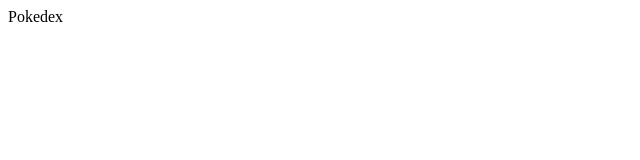
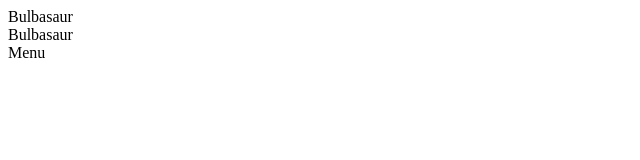
Before and after one commit to mikekoscinski/pokedex, a React (Create React App) app in the folder view/: page / in a window 1280 px wide. Shown: the top 160 px of the page, without its empty margins (0-640 px from the left). Built offline with nearby package versions, Linux system fonts and the light colour scheme.

Commit message:
Create entry and entry-list React components

```diff
--- a/view/src/App.js
+++ b/view/src/App.js
@@ -1,11 +1,17 @@
-import React from "react";
+import React, { useState } from "react";
+import Index from "./entry-list";
 
 function App() {
+  const [entries, setEntries] = useState(['Bulbasaur', 'Ivysaur']);
+
   return (
-    <div>
-      Pokedex
-    </div>
+    <>
+      <Index entries={entries}/>
+      <div>Menu</div>
+    </>
   );
 }
 
+// TODO: Make a single-page app, with 'view' and 'menu'; 'view' updated via state?
+
 export default App;
--- /dev/null
+++ b/view/src/entry-list.js
@@ -0,0 +1,10 @@
+import React from "react";
+import Entry from "./entry";
+
+export default function entryList ({ entries }) {
+	return (
+		entries.map(entry => {
+			return <Entry entry={entry} />
+		})
+	)
+};
--- /dev/null
+++ b/view/src/entry.js
@@ -0,0 +1,13 @@
+import React from 'react'
+
+
+// TODO: This needs to access PSQL data via controller
+// The properties should be read here. But the map should be in the entry-list
+
+export default function Entry () {
+	return (
+		<div>
+			Bulbasaur
+		</div>
+	)
+}
--- a/view/src/index.js
+++ b/view/src/index.js
@@ -1,3 +1,5 @@
+// TODO: Should everything in this file be moved into controller.js?
+
 import React from 'react';
 import ReactDOM from 'react-dom';
 import App from './App';
```
Also changed, not shown: 1 other file (tests, documents, lock files or other folders).
